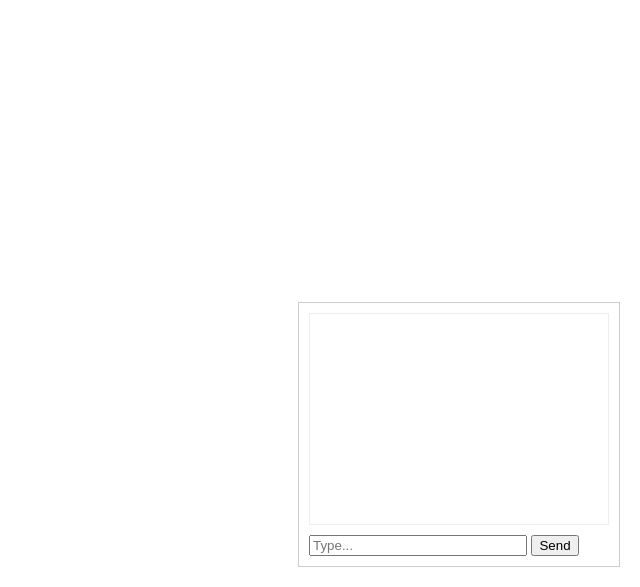
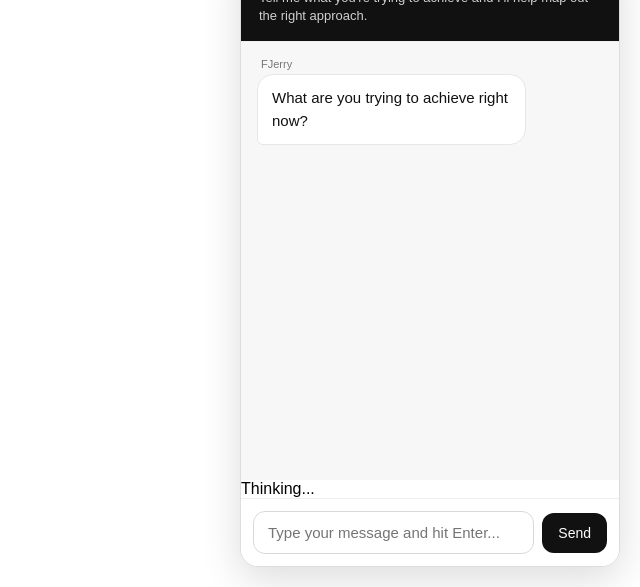
Before and after one commit to blellochg09/website-chatbot2, a website: page public/index.html in a window 1280 px wide. Shown: the part 213-800 px from the top of the page, without its empty margins (640-1280 px from the left). Drawn offline with Linux system fonts and the light colour scheme.

Commit message:
Update index.html

```diff
--- a/public/index.html
+++ b/public/index.html
@@ -3,50 +3,217 @@
 <head>
   <meta charset="UTF-8" />
   <meta name="viewport" content="width=device-width, initial-scale=1.0"/>
-  <title>Chatbot</title>
+  <title>FJerry Strategy Assistant</title>
   <style>
+    * {
+      box-sizing: border-box;
+    }
+
     body {
+      margin: 0;
       font-family: Arial, sans-serif;
+      background: transparent;
     }
+
     #chat {
       position: fixed;
       bottom: 20px;
       right: 20px;
-      width: 300px;
-      border: 1px solid #ccc;
-      padding: 10px;
+      width: 380px;
+      max-width: calc(100vw - 24px);
+      height: 620px;
+      max-height: calc(100vh - 40px);
+      border: 1px solid #ddd;
+      border-radius: 18px;
+      background: #ffffff;
+      box-shadow: 0 12px 40px rgba(0, 0, 0, 0.14);
+      display: flex;
+      flex-direction: column;
+      overflow: hidden;
+    }
+
+    #header {
+      padding: 16px 18px;
+      border-bottom: 1px solid #eee;
+      background: #111;
+      color: white;
+    }
+
+    #headerTitle {
+      font-size: 18px;
+      font-weight: 700;
+      margin: 0 0 4px 0;
+    }
+
+    #headerSub {
+      font-size: 13px;
+      line-height: 1.4;
+      color: rgba(255,255,255,0.8);
+      margin: 0;
+    }
+
+    #messages {
+      flex: 1;
+      overflow-y: auto;
+      padding: 16px;
+      background: #f7f7f8;
+      display: flex;
+      flex-direction: column;
+      gap: 12px;
+    }
+
+    .messageRow {
+      display: flex;
+      width: 100%;
+    }
+
+    .messageRow.user {
+      justify-content: flex-end;
+    }
+
+    .messageRow.bot {
+      justify-content: flex-start;
+    }
+
+    .bubble {
+      max-width: 88%;
+      padding: 12px 14px;
+      border-radius: 16px;
+      font-size: 15px;
+      line-height: 1.5;
+      white-space: pre-wrap;
+      word-wrap: break-word;
+    }
+
+    .messageRow.user .bubble {
+      background: #111;
+      color: white;
+      border-bottom-right-radius: 6px;
+    }
+
+    .messageRow.bot .bubble {
       background: white;
+      color: #111;
+      border: 1px solid #e6e6e6;
+      border-bottom-left-radius: 6px;
     }
-    #messages {
-      height: 200px;
-      overflow-y: auto;
-      margin-bottom: 10px;
-      border: 1px solid #eee;
-      padding: 5px;
+
+    .label {
+      font-size: 11px;
+      margin-bottom: 4px;
+      color: #777;
+      padding: 0 4px;
     }
-    input {
-      width: 70%;
+
+    .typing {
+      padding: 0 16px 12px 16px;
+      font-size: 12px;
+      color: #666;
+      display: none;
+      background: #f7f7f8;
+    }
+
+    #inputWrap {
+      border-top: 1px solid #eee;
+      padding: 12px;
+      background: #fff;
+    }
+
+    #form {
+      display: flex;
+      gap: 8px;
+      align-items: center;
+    }
+
+    #input {
+      flex: 1;
+      border: 1px solid #d8d8d8;
+      border-radius: 12px;
+      padding: 12px 14px;
+      font-size: 15px;
+      outline: none;
+    }
+
+    #input:focus {
+      border-color: #999;
+    }
+
+    #send {
+      border: none;
+      background: #111;
+      color: white;
+      border-radius: 12px;
+      padding: 12px 16px;
+      font-size: 14px;
+      cursor: pointer;
+    }
+
+    #send:hover {
+      opacity: 0.92;
+    }
+
+    @media (max-width: 520px) {
+      #chat {
+        right: 12px;
+        bottom: 12px;
+        width: calc(100vw - 24px);
+        height: calc(100vh - 24px);
+        max-height: calc(100vh - 24px);
+      }
     }
   </style>
 </head>
 <body>
+  <div id="chat">
+    <div id="header">
+      <div id="headerTitle">FJerry Strategy Assistant</div>
+      <p id="headerSub">Tell me what you're trying to achieve and I’ll help map out the right approach.</p>
+    </div>
 
-<div id="chat">
     <div id="messages"></div>
-  <input id="input" placeholder="Type..." />
-  <button onclick="send()">Send</button>
+    <div id="typing">Thinking...</div>
+
+    <div id="inputWrap">
+      <form id="form">
+        <input id="input" type="text" placeholder="Type your message and hit Enter..." autocomplete="off" />
+        <button id="send" type="submit">Send</button>
+      </form>
+    </div>
   </div>
 
   <script>
-  async function send() {
+    const form = document.getElementById("form");
     const input = document.getElementById("input");
     const messages = document.getElementById("messages");
+    const typing = document.getElementById("typing");
 
-    const text = input.value;
-    input.value = "";
+    function addMessage(role, text) {
+      const row = document.createElement("div");
+      row.className = "messageRow " + role;
 
-    messages.innerHTML += "<div><b>You:</b> " + text + "</div>";
+      const wrapper = document.createElement("div");
 
+      const label = document.createElement("div");
+      label.className = "label";
+      label.textContent = role === "user" ? "You" : "FJerry";
+
+      const bubble = document.createElement("div");
+      bubble.className = "bubble";
+      bubble.textContent = text;
+
+      wrapper.appendChild(label);
+      wrapper.appendChild(bubble);
+      row.appendChild(wrapper);
+      messages.appendChild(row);
+      messages.scrollTop = messages.scrollHeight;
+    }
+
+    async function sendMessage(text) {
+      addMessage("user", text);
+      typing.style.display = "block";
+      messages.scrollTop = messages.scrollHeight;
+
+      try {
         const res = await fetch("/api/chat", {
           method: "POST",
           headers: {
@@ -57,9 +224,30 @@
 
         const data = await res.json();
 
-    messages.innerHTML += "<div><b>Bot:</b> " + data.reply + "</div>";
+        if (!res.ok) {
+          addMessage("bot", "Error: " + (data.error || "Request failed"));
+          return;
         }
+
+        addMessage("bot", data.reply || "No response generated.");
+      } catch (err) {
+        addMessage("bot", "Error connecting to server.");
+      } finally {
+        typing.style.display = "none";
+      }
+    }
+
+    form.addEventListener("submit", async function (e) {
+      e.preventDefault();
+      const text = input.value.trim();
+      if (!text) return;
+      input.value = "";
+      await sendMessage(text);
+    });
+
+    window.addEventListener("load", function () {
+      addMessage("bot", "What are you trying to achieve right now?");
+    });
   </script>
-
 </body>
 </html>
```
Lines whose indentation alone changed are shown as unchanged.
